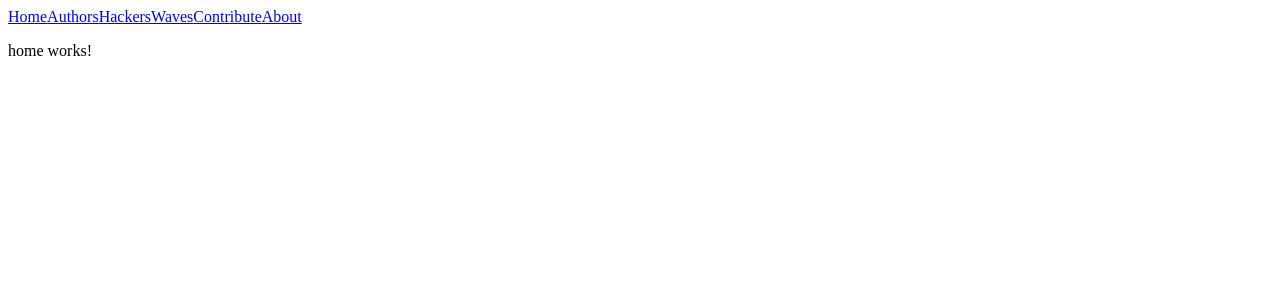
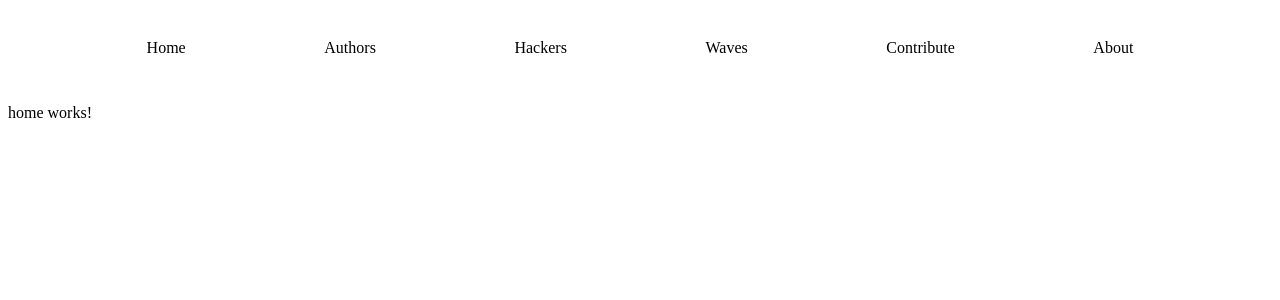
Before and after one commit to carlotajuncosa/feminist-authors-front, an Angular app: page / in a window 1280 px wide. Shown: the top 300 px of the page. Built offline with nearby package versions, Linux system fonts and the light colour scheme.

Commit message:
FEAT styles navbar and header. Tipography added

```diff
--- a/src/app/components/header/header.component.html
+++ b/src/app/components/header/header.component.html
@@ -1 +1,3 @@
-<h1>Feminist Authors</h1>
+<header>
+    <h1>Feminist Authors</h1>
+</header>
--- a/src/app/components/navbar/navbar.component.css
+++ b/src/app/components/navbar/navbar.component.css
@@ -0,0 +1,15 @@
+nav {
+  display: flex;
+  justify-content: space-evenly;
+  align-items: center;
+  height:10vh;
+}
+
+a {
+  text-decoration: none;
+  color: black;
+}
+
+a:hover {
+ color: blueviolet;
+}
```
Also changed, not shown: src/app/components/header/header.component.css (+8 -0 lines).
